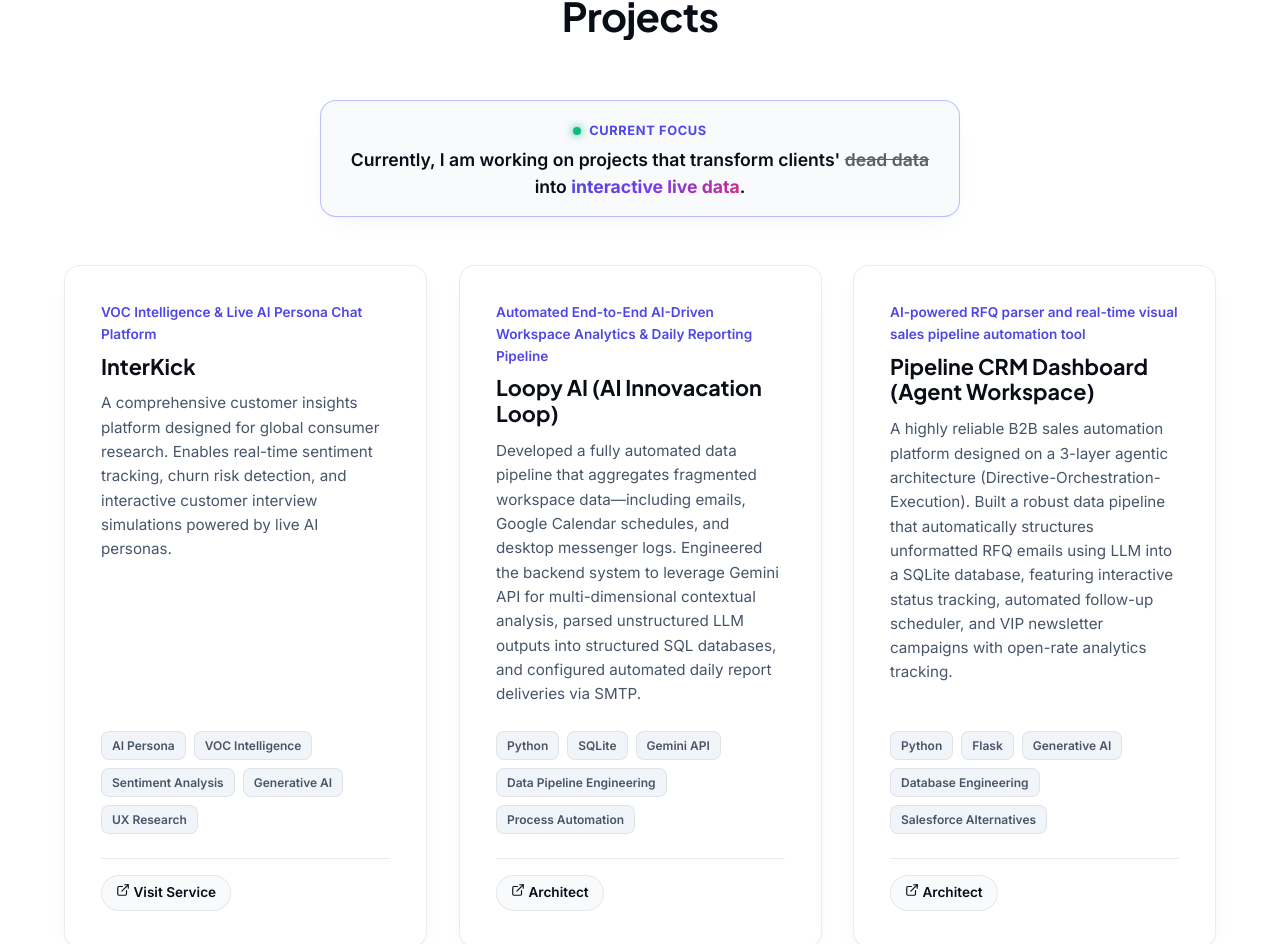
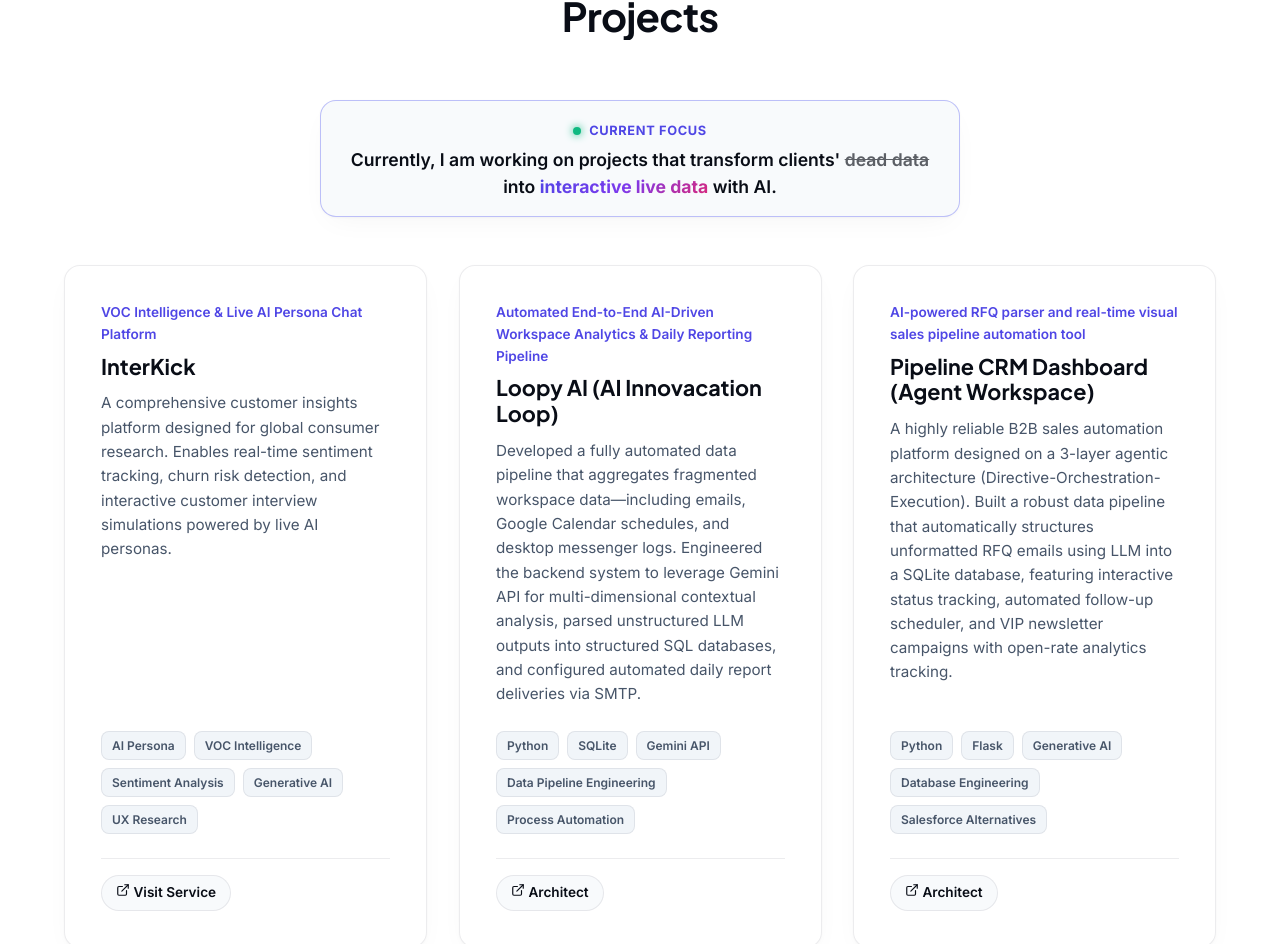
Before and after one commit to directresearchkorea/yourfriendjay, a React (Vite) app: page / in a window 1280 px wide. Shown: the part 899-1843 px from the top of the page. Built offline with nearby package versions, Linux system fonts and the light colour scheme; no server answers.

Commit message:
add 'with AI' to focusStatement

```diff
--- a/index.html
+++ b/index.html
@@ -28,7 +28,7 @@
   <!-- OpenGraph / Social Meta Tags -->
   <meta property="og:type" content="profile">
   <meta property="og:title" content="Jay Ahn (안재윤) | Human Researcher & Engineer">
-  <meta property="og:description" content="Official portfolio of Jay Ahn (안재윤), Human Researcher & Engineer. Transforming clients' dead data into interactive live data.">
+  <meta property="og:description" content="Official portfolio of Jay Ahn (안재윤), Human Researcher & Engineer. Transforming clients' dead data into interactive live data with AI.">
   <meta property="og:url" content="https://yourfriendjay.com/">
   <meta property="og:site_name" content="Jay Ahn Profile">
   <meta property="profile:first_name" content="Jay">
@@ -37,7 +37,7 @@
   <!-- Twitter Meta Tags -->
   <meta name="twitter:card" content="summary_large_image">
   <meta name="twitter:title" content="Jay Ahn | Human Researcher & Engineer">
-  <meta name="twitter:description" content="Official portfolio of Jay Ahn, Human Researcher & Engineer. Transforming clients' dead data into interactive live data.">
+  <meta name="twitter:description" content="Official portfolio of Jay Ahn, Human Researcher & Engineer. Transforming clients' dead data into interactive live data with AI.">
 
   <!-- Schema.org JSON-LD Structured Data for GEO (Generative Engine Optimization) -->
   <script type="application/ld+json">
--- a/src/components/Projects.jsx
+++ b/src/components/Projects.jsx
@@ -31,7 +31,7 @@
               CURRENT FOCUS
             </div>
             <p style={{ fontSize: '1.1rem', fontWeight: 600, color: 'var(--text-primary)', lineHeight: 1.5, margin: 0 }}>
-              Currently, I am working on projects that transform clients' <span style={{ opacity: 0.65, textDecoration: 'line-through' }}>dead data</span> into <span className="gradient-text" style={{ fontWeight: 800 }}>interactive live data</span>.
+              Currently, I am working on projects that transform clients' <span style={{ opacity: 0.65, textDecoration: 'line-through' }}>dead data</span> into <span className="gradient-text" style={{ fontWeight: 800 }}>interactive live data</span> with AI.
             </p>
           </div>
         )}
--- a/src/data/profileData.js
+++ b/src/data/profileData.js
@@ -4,7 +4,7 @@
     koreanName: "안재윤",
     title: "Human Researcher and Engineer",
     tagline: "Driven by curiosity and a genuine desire to understand people,\nI strive to make a meaningful impact through research.",
-    focusStatement: "Currently, I am working on projects that transform clients' dead data into interactive live data.",
+    focusStatement: "Currently, I am working on projects that transform clients' dead data into interactive live data with AI.",
     bio: "Passionate product leader and software architect dedicated to scaling systems, driving product growth, and mentoring engineering teams. Focused on clean architecture and high-impact digital solutions.",
     location: "Jochiwon, Sejong City, South Korea",
     email: "jacob.ahn@thedrk.com",
```
